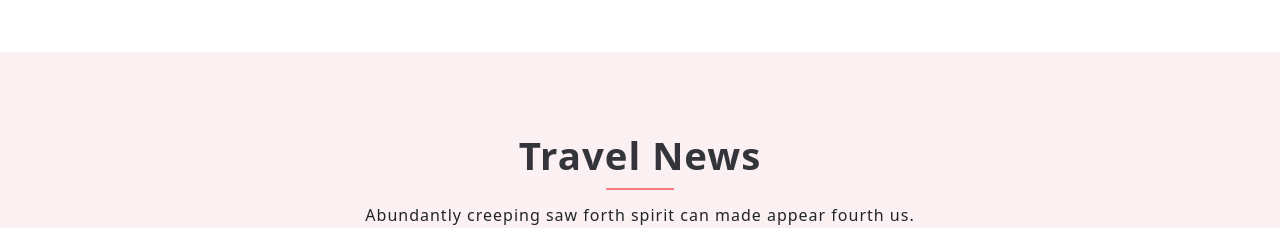
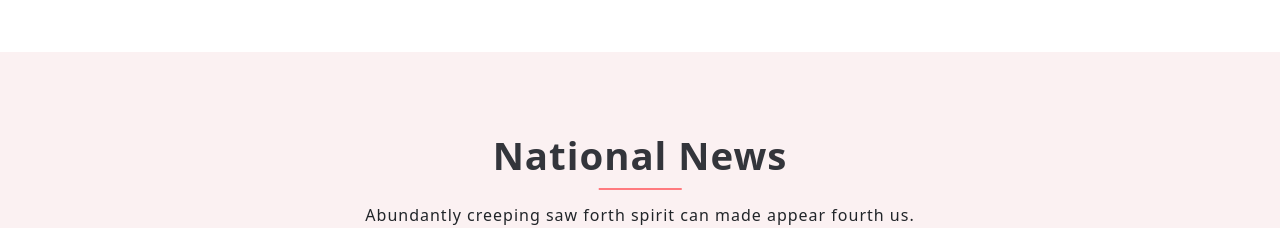
Before and after one commit to sangeng7/wowmandu, a React (Vite) app: page / in a window 1280 px wide. Shown: the part 3260-3488 px from the top of the page. Built offline with nearby package versions, Linux system fonts and the light colour scheme.

Commit message:
travel replaced

```diff
--- a/src/All/All.jsx
+++ b/src/All/All.jsx
@@ -2,11 +2,11 @@ import React from 'react'
 import Trending from '../Trending/Trending'
 import Picks from '../Picks/Picks'
 import Banner from '../Banner/Banner'
-import Travel from '../Travel/Travel'
 import Sports from '../Sports/Sports'
 import International from '../International/International'
 import Cards from '../Cards/Cards'
 import ScrollTop from '../ScrollTop/ScrollTop'
+import National from '../National/National'
 
 function All() {
   return (
@@ -15,7 +15,7 @@ function All() {
     <Trending/>
     <Banner/>
     <Picks/>
-    <Travel/>
+    <National/>
     <Banner/>
     <Sports/>
     <International/>
--- a/src/Header/Header.jsx
+++ b/src/Header/Header.jsx
@@ -57,7 +57,7 @@ function Header() {
                                         <button className="dropbtn">Category</button>
                                         <div className="dropdown-content">
                                             <a href="#sports">Sports</a>
-                                            <a href="#travel">Travels</a>
+                                            <a href="#National">National</a>
                                             <a href="#">Politics</a>
                                             <a href="#international">International</a>
                                         </div>
--- a/src/Travel/Travel.jsx
+++ b/src/National/National.jsx
@@ -1,8 +1,8 @@
 import React, { useEffect, useState } from 'react'
 import axios from 'axios'
-import './travel.scss'
+import './national.scss'
 
-function Travel() {
+function National() {
     const [News, setNews] = useState([])
     useEffect(() => {
         axios.get('Data/news.json')
@@ -13,21 +13,21 @@ function Travel() {
     }, [])
     return (
         <>
-        <div id="travel">
-        <div className="travel">
+        <div id="national">
+        <div className="national">
                 <div className="container">
-                    <div className="travel-header text-center">
-                        <h3 className='mb-4'><a href="">Travel News</a></h3>
+                    <div className="national-header text-center">
+                        <h3 className='mb-4'><a href="">National News</a></h3>
                         <p>Abundantly creeping saw forth spirit can made appear fourth us.</p>
                     </div>
                     <div className="row">
                     {News.slice(16, 17).map((a) => (
                         <div className="col-lg-7 col-md-12">
-                            <div className="travel-left">
-                                <div className="travel-left-img">
+                            <div className="national-left">
+                                <div className="national-left-img">
                                     <img className='w-100' src={a.img} alt="" />
                                 </div>
-                                <div className="travel-left-text">
+                                <div className="national-left-text">
                                     <div className="sub-heading">
                                         <a className='' href="">shoes / <span className='currentDate'>March 15, 2019</span></a>
                                     </div>
@@ -39,15 +39,15 @@ function Travel() {
                     ))}
                         <div className="col-lg-5 col-md-12">
                             {News.slice(17,20).map((a) => (
-                                <div className="travel-right">
+                                <div className="national-right">
                                 <div className="row mb-lg-4 mb-md-4">
                                     <div className="col-md-5 col-sm-5  pe-md-0 pe-sm-0">
-                                        <div className="travel-right-img">
+                                        <div className="national-right-img">
                                             <img className='w-100' src={a.img} alt="" />
                                         </div>
                                     </div>
                                     <div className="col-md-7 col-sm-7  ps-md-0 ps-sm-0">
-                                        <div className="travel-right-text p-3">
+                                        <div className="national-right-text p-3">
                                             <div className="sub-heading">
                                                 <a href="">{a.title}</a>
                                             </div>
@@ -70,4 +70,4 @@ function Travel() {
     )
 }
 
-export default Travel
+export default National
--- a/src/Travel/Travel.scss
+++ b/src/National/National.scss
@@ -1,4 +1,4 @@
-.travel {
+.national {
     background-color: #FBF1F2;
     padding: 100px 0;
 
--- a/src/responsive.scss
+++ b/src/responsive.scss
@@ -160,7 +160,7 @@
         }
     }
 
-    .travel {
+    .national {
         padding: 60px 0;
 
         &-header {
@@ -1478,7 +1478,7 @@
         }
     }
 
-    .travel {
+    .national {
         padding: 70px 0;
 
         &-header {
@@ -1932,7 +1932,7 @@
         }
     }
 
-    .travel {
+    .national {
         padding: 70px 0;
 
         &-header {
@@ -2905,7 +2905,7 @@
         }
     }
 
-    .travel {
+    .national {
         padding: 60px 0;
 
         &-header {
@@ -3932,7 +3932,7 @@
         }
     }
 
-    .travel {
+    .national {
         padding: 80px 0;
     }
 
```
